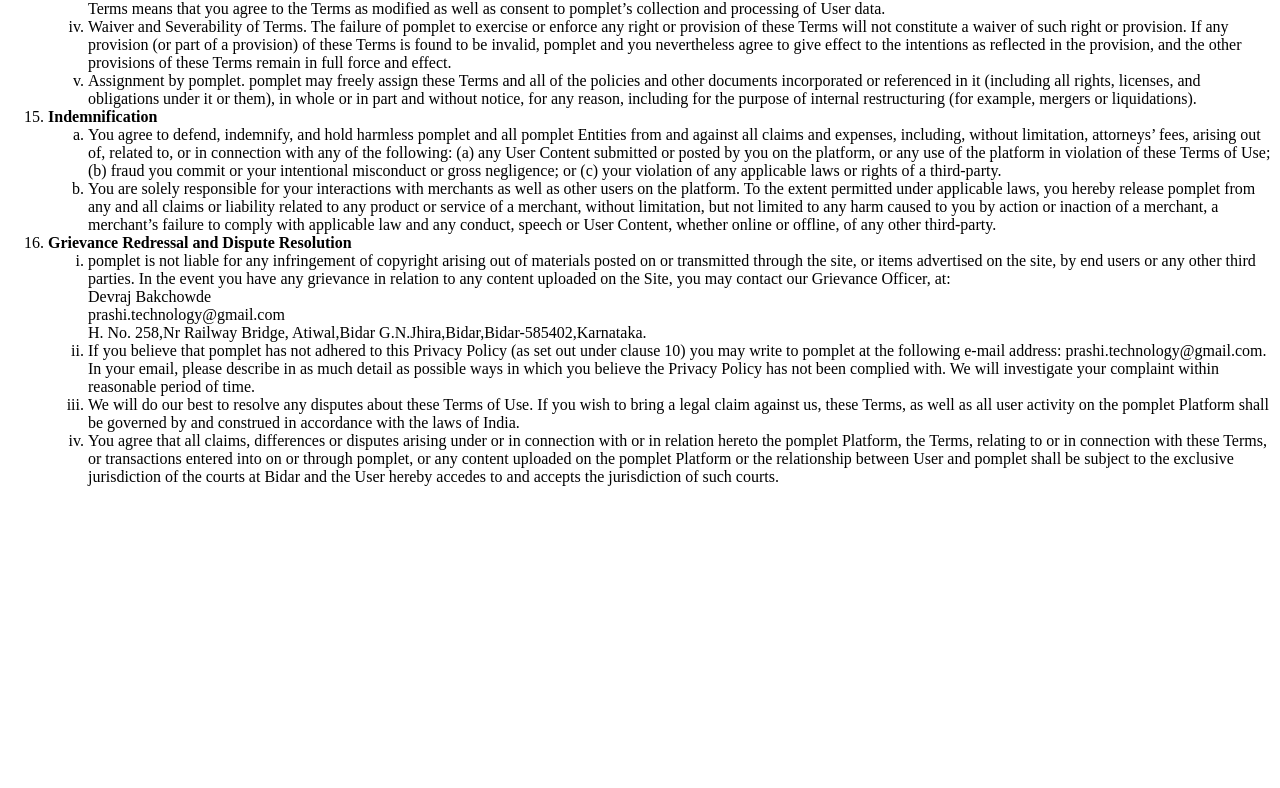
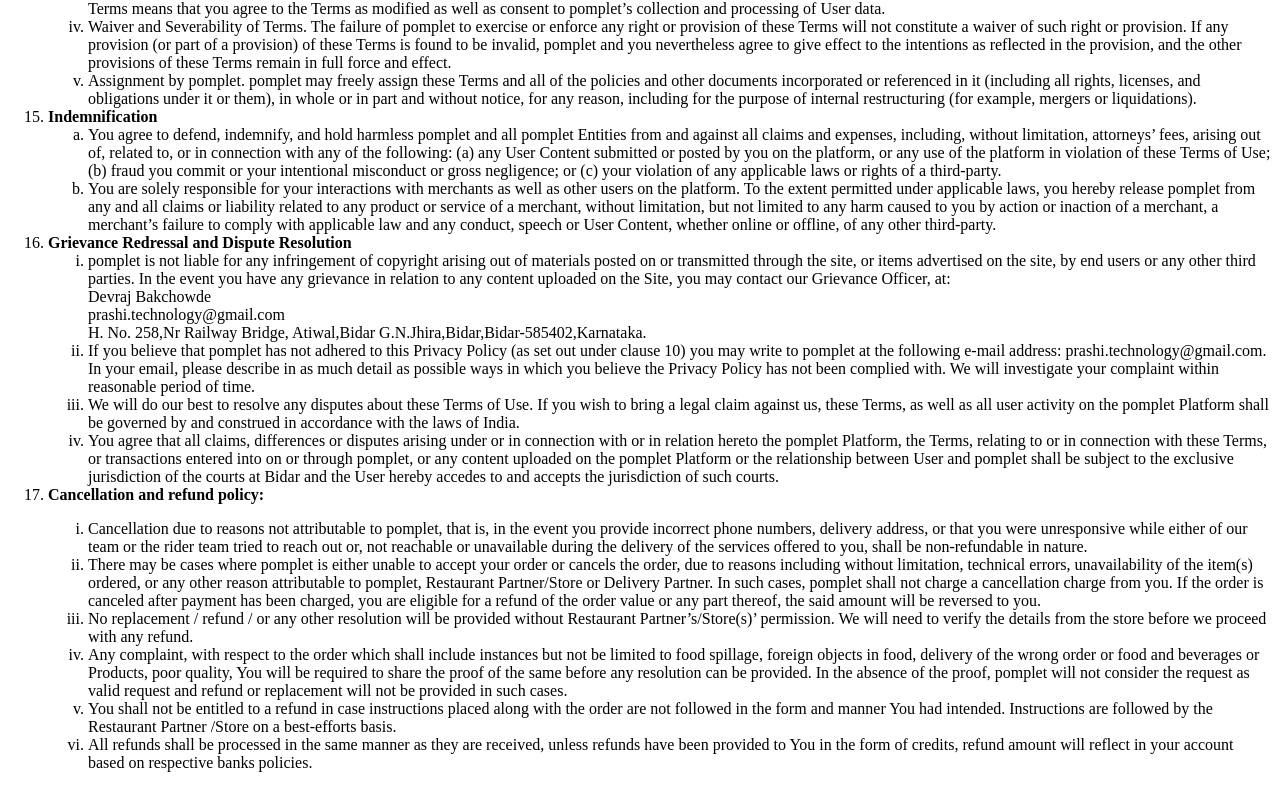
Before and after one commit to prashitech/comflet.github.io, a plain HTML site: page index.html in a window 1280 px wide. Shown: the part 5693-6481 px from the top of the page. Before the commit the page ends 6195 px from the top, so only its background shows below. Drawn offline with Linux system fonts and the light colour scheme.

Commit message:
Update index.html
Added Cancellation and refund policy, required by phonePe.
You can also replace with it as "No shipping and no return"

```diff
--- a/index.html
+++ b/index.html
@@ -1043,6 +1043,33 @@
                 </li>
             </ol>
         </li>
+	<li class="level-0">
+            <b>
+                Cancellation and refund policy:
+            </b>
+            <p>
+                </p><ol type="i">
+                    <li>
+                        Cancellation due to reasons not attributable to pomplet, that is, in the event you provide incorrect phone numbers, delivery address, or that you were unresponsive while either of our team or the rider team tried to reach out or, not reachable or unavailable during the delivery of the services offered to you, shall be non-refundable in nature.
+                    </li>
+                    <li>
+                        There may be cases where pomplet is either unable to accept your order or cancels the order, due to reasons including without limitation, technical errors, unavailability of the item(s) ordered, or any other reason attributable to pomplet, Restaurant Partner/Store or Delivery Partner. In such cases, pomplet shall not charge a cancellation charge from you. If the order is canceled after payment has been charged, you are eligible for a refund of the order value or any part thereof, the said amount will be reversed to you.
+                    </li>
+                    <li>
+                        No replacement / refund / or any other resolution will be provided without Restaurant Partner’s/Store(s)’ permission. We will need to verify the details from the store before we proceed with any refund.
+                    </li>
+                    <li>
+                        Any complaint, with respect to the order which shall include instances but not be limited to food spillage, foreign objects in food, delivery of the wrong order or food and beverages or Products, poor quality, You will be required to share the proof of the same before any resolution can be provided. In the absence of the proof, pomplet will not consider the request as valid request and refund or replacement will not be provided in such cases.
+                    </li>
+                    <li>
+                        You shall not be entitled to a refund in case instructions placed along with the order are not followed in the form and manner You had intended. Instructions are followed by the Restaurant Partner /Store on a best-efforts basis.
+                    </li>
+                    <li>
+                        All refunds shall be processed in the same manner as they are received, unless refunds have been provided to You in the form of credits, refund amount will reflect in your account based on respective banks policies.
+                    </li>
+                </ol>
+            <p></p>
+        </li>
     </ol>
 </section>
 </section>
```
